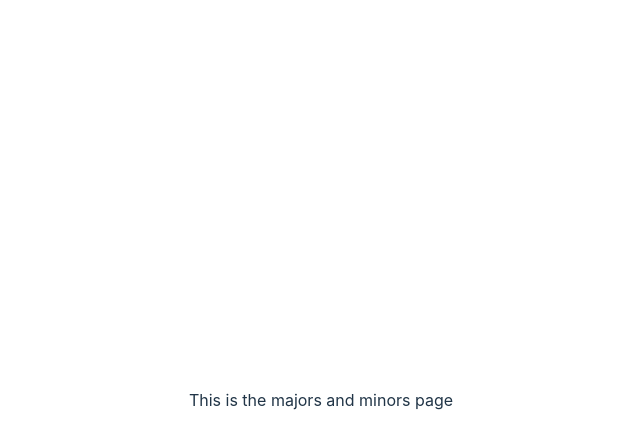
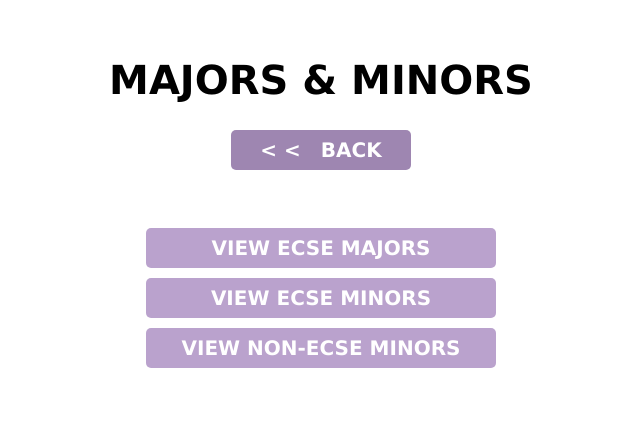
Before and after one commit to coconutcastle/ecse-course-tracker-frontend, a React (Vite) app: page /programs in a window 1280 px wide. Shown: the top 448 px of the page, without its empty margins (319-959 px from the left). Built offline with nearby package versions, Linux system fonts and the light colour scheme.

Commit message:
made back button, some css, some preliminary pages

```diff
--- a/index.html
+++ b/index.html
@@ -1,13 +1,16 @@
 <!DOCTYPE html>
 <html lang="en">
+
 <head>
   <meta charset="UTF-8" />
   <link rel="icon" type="image/svg+xml" href="/vite.svg" />
   <meta name="viewport" content="width=device-width, initial-scale=1.0" />
-    <title>Vite + React + TS</title>
+  <title>McGill ECSE Course Tracker</title>
 </head>
+
 <body>
   <div id="root"></div>
   <script type="module" src="/src/main.tsx"></script>
 </body>
+
 </html>
--- a/package.json
+++ b/package.json
@@ -9,9 +9,11 @@
     "preview": "vite preview"
   },
   "dependencies": {
+    "bootstrap": "^5.2.2",
     "react": "^18.2.0",
     "react-dom": "^18.2.0",
-    "react-router-dom": "^6.4.3"
+    "react-router-dom": "^6.4.3",
+    "reactstrap": "^9.1.5"
   },
   "devDependencies": {
     "@types/react": "^18.0.24",
--- a/src/App.css
+++ b/src/App.css
@@ -1,41 +1,55 @@
-#root {
-  max-width: 1280px;
-  margin: 0 auto;
-  padding: 2rem;
-  text-align: center;
+body {
+  font-family: 'Verdana';
+  color: black;
 }
 
-.logo {
-  height: 6em;
-  padding: 1.5em;
-  will-change: filter;
-}
-.logo:hover {
-  filter: drop-shadow(0 0 2em #646cffaa);
-}
-.logo.react:hover {
-  filter: drop-shadow(0 0 2em #61dafbaa);
+.title {
+  font-family: 'Verdana';
+  padding: 20px;
+  font-size: 40px;
+  font-weight: 900;
 }
 
-@keyframes logo-spin {
-  from {
-    transform: rotate(0deg);
-  }
-  to {
-    transform: rotate(360deg);
-  }
+.pageContent {
+  width: 80%;
+  background-color: white;
+  display: flex;
+  flex-direction: column;
+  align-items: center;
+  justify-content: center;
+  margin: auto;
+  padding: 30px;
 }
 
-@media (prefers-reduced-motion: no-preference) {
-  a:nth-of-type(2) .logo {
-    animation: logo-spin infinite 20s linear;
-  }
+.backButton {
+  width: 180px;
+  height: 40px;
+  border-radius: 5px;
+  background-color: #9E86B1;
+  border: none;
+  display: flex;
+  align-items: center;
+  justify-content: center;
+  flex-direction: row;
+  justify-self: center;
 }
 
-.card {
-  padding: 2em;
+.degreeButton {
+  width: 350px;
+  height: 40px;
+  margin-top: 10px;
+  border-radius: 5px;
+  background-color: #baa2cd;
+  display: flex;
+  align-items: center;
+  justify-content: center;
+  flex-direction: row;
+  justify-self: center;
 }
 
-.read-the-docs {
-  color: #888;
+.buttonText {
+  color: white;
+  font-family: 'Verdana';
+  font-size: 20px;
+  font-weight: 700;
 }
--- a/src/App.tsx
+++ b/src/App.tsx
@@ -5,6 +5,7 @@ import { CreateAccountPage } from './routes/CreateAccountPage';
 import { LoginPage } from './routes/LoginPage';
 import { MajorsAndMinorsPage } from './routes/MajorsAndMinorsPage';
 import { DegreeVisualizerPage } from './routes/DegreeVisualizerPage';
+import 'bootstrap/dist/css/bootstrap.css';
 import './App.css'
 
 const App: React.FC = () => {
--- /dev/null
+++ b/src/components/BackButton.tsx
@@ -0,0 +1,14 @@
+import { useNavigate } from "react-router-dom";
+
+export const BackButton = () => {
+  const navigate = useNavigate();
+
+  return (
+    <button
+    className="backButton"
+    onClick={() => { navigate(-1) }}>
+      <div className="buttonText" style={{ marginRight: '20px' }}>{'< <'}</div>
+      <div className="buttonText">BACK</div>
+    </button>
+  )
+}
--- a/src/main.tsx
+++ b/src/main.tsx
@@ -1,7 +1,6 @@
 import React from 'react'
 import ReactDOM from 'react-dom/client'
 import App from './App'
-import './index.css'
 
 ReactDOM.createRoot(document.getElementById('root') as HTMLElement).render(
   <React.StrictMode>
--- a/src/routes/LandingPage.tsx
+++ b/src/routes/LandingPage.tsx
@@ -1,11 +1,10 @@
 import { NavLink } from 'react-router-dom';
 
-export const LandingPage = () =>{
+export const LandingPage = () => {
   return (
     <div>
       <div>This is the landing page</div>
       <div>link to login: {<NavLink to="/login">link</NavLink>}</div>
     </div>
-
   )
 }
--- a/src/routes/MajorsAndMinorsPage.tsx
+++ b/src/routes/MajorsAndMinorsPage.tsx
@@ -1,6 +1,29 @@
+import { BackButton } from "../components/BackButton";
 
-export const MajorsAndMinorsPage = () =>{
-    return (
-        <div>This is the majors and minors page</div>
-    )
+
+export const MajorsAndMinorsPage = () => {
+  return (
+    <div className="pageContent">
+      <div className="title">MAJORS & MINORS</div>
+      <BackButton />
+      <div className="mt-5">
+        <div className="degreeButton">
+          <div className="buttonText">
+            VIEW ECSE MAJORS
+          </div>
+        </div>
+        <div className="degreeButton">
+          <div className="buttonText">
+            VIEW ECSE MINORS
+          </div>
+        </div>
+        <div className="degreeButton">
+          <div className="buttonText">
+            VIEW NON-ECSE MINORS
+          </div>
+        </div>
+      </div>
+    </div>
+
+  )
 }
```
Also changed, not shown: 1 other file (tests, documents, lock files or other folders). Lines whose indentation alone changed are shown as unchanged.
